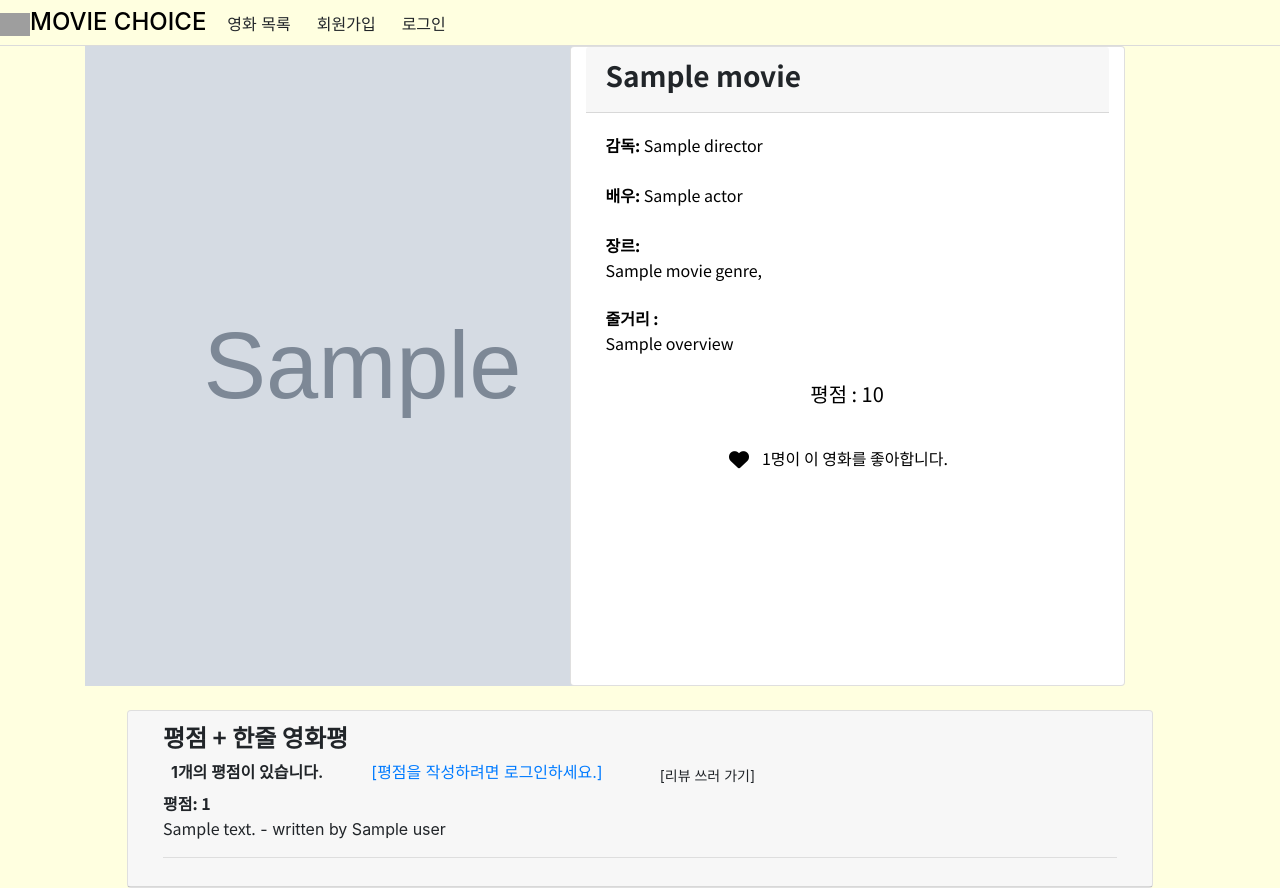
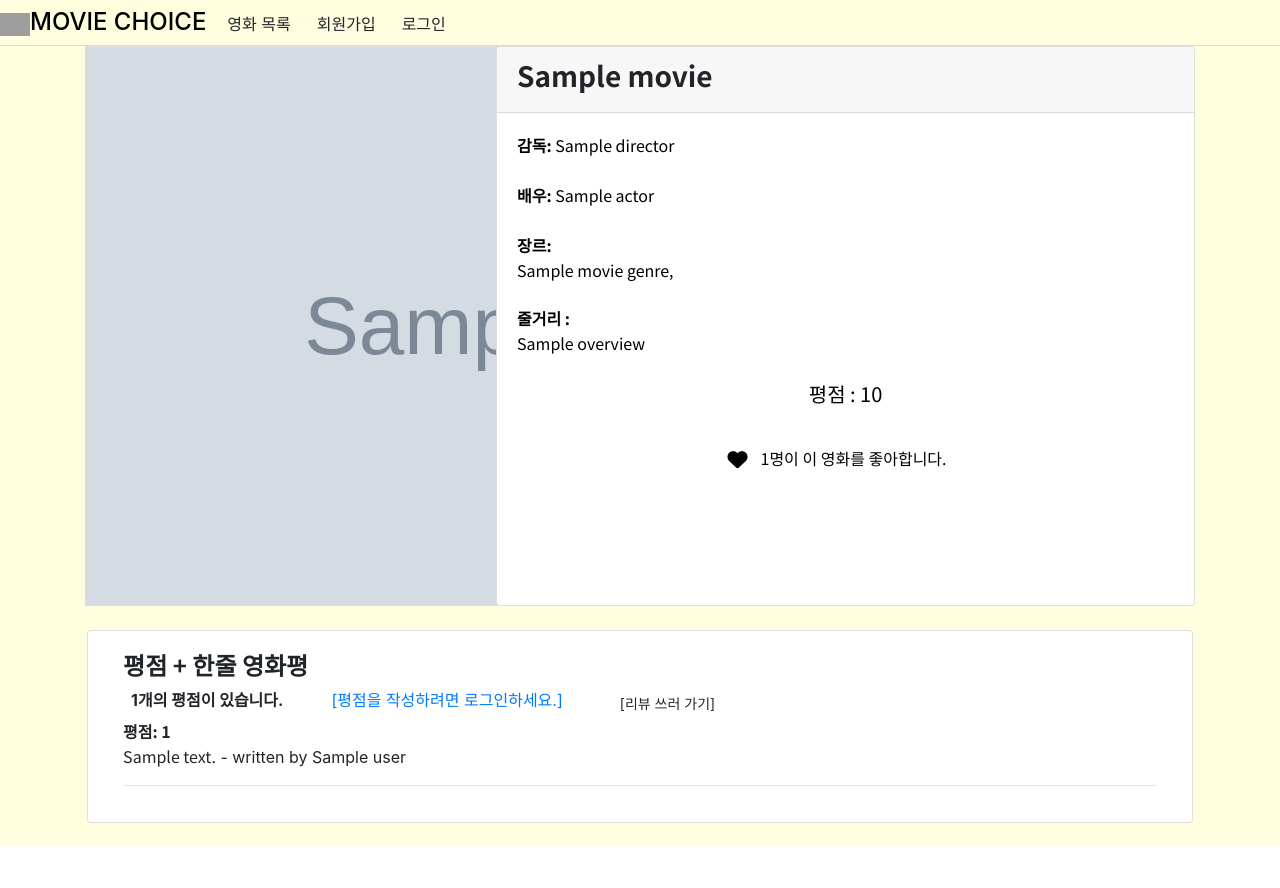
Before and after one commit to yechan-ssafy/MOVIE-CHOICE, a Django app: template movies/templates/movies/detail.html in a window 1280 px wide. After the commit the page ends 846 px from the top, so only its background shows below. Run offline with Django 3.2, Linux system fonts and the light colour scheme; the template is opened without the code that fills it: most values are stand-ins (such as "Sample title", 1, 10 or a date in 2020); grey boxes marked "Sample" are stand-in pictures; some libraries are stand-ins or nearby versions; grey boxes are pictures that could not be loaded.

Commit message:
Update movie_detail styling

```diff
--- a/movies/templates/movies/detail.html
+++ b/movies/templates/movies/detail.html
@@ -3,11 +3,11 @@
 {% block content %}
   {% comment %} <h1>영화 상세 정보</h1> {% endcomment %}
   <div class="container">
-    <div class="d-flex column justify-content-center" style="height: 80%; overflow: auto;">
-      <div class="row justify-content-center" style="width: 40%;">
+    <div class="d-flex column justify-content-between" style="height: 70%; overflow: auto;">
+      <div class="card row justify-content-center" style="width: 700px; height: auto; object-fit: cover;">
         <img src="{{ movie.poster_path }}" alt="{{ movie.title }}" style="height: 100%; float:right;">
       </div>
-      <div class="card col-md-6" style="width: 100%;">
+      <div class="card" style="width: 100%;">
         <!--제목,분류,작성일-->
         <div class="card-header">
             <h3 class="font02" style="width: 100%;">{{ movie.title }}</h3>
@@ -61,8 +61,8 @@
     </div>
     <br>
     <div class="d-flex row justify-content-center">
-      <div class="card" style="width: 90%;">
-        <div class="card-header">
+      <div class="card" style="width: 97%;">
+        <div class="card-body">
           <div class="col-md-12">
             <h4 class="font02">평점 + 한줄 영화평</h4>
               <div class="row ml-2">
```
